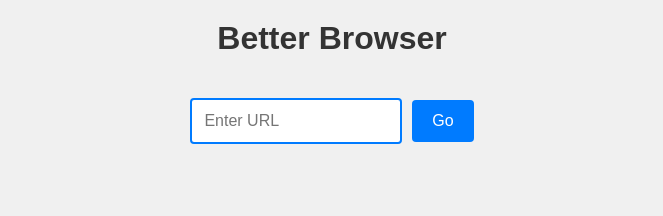
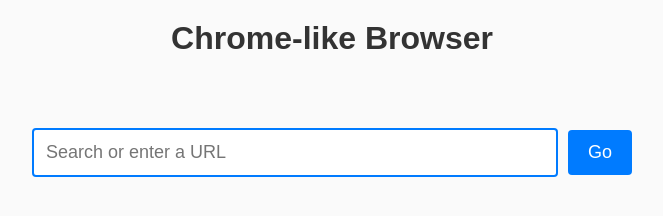
Before and after one commit to Doodle-Art/Doodle-Art.github.io, a plain HTML site: page index.html in a window 1280 px wide. Shown: the whole page, without its empty margins (308-971 px from the left). Drawn offline with Linux system fonts and the light colour scheme.

Commit message:
index.html

```diff
--- a/index.html
+++ b/index.html
@@ -3,7 +3,7 @@
 <head>
   <meta charset="UTF-8">
   <meta name="viewport" content="width=device-width, initial-scale=1.0">
-  <title>Better Simple Browser</title>
+  <title>Chrome-like Browser</title>
   <style>
     body {
       font-family: Arial, sans-serif;
@@ -12,29 +12,35 @@
       display: flex;
       flex-direction: column;
       align-items: center;
-      background-color: #f0f0f0;
+      background-color: #fafafa;
+      color: #333;
     }
 
     h1 {
       margin-top: 20px;
+      font-size: 2rem;
       color: #333;
+      text-align: center;
     }
 
     #url-container {
-      margin-top: 20px;
       display: flex;
+      margin-top: 50px;
       align-items: center;
       justify-content: center;
+      width: 80%;
+      max-width: 600px;
     }
 
     input {
-      width: 60%;
+      width: 90%;
       padding: 12px;
-      font-size: 16px;
+      font-size: 18px;
       border: 2px solid #007BFF;
       border-radius: 4px;
       outline: none;
       margin-right: 10px;
+      background-color: white;
     }
 
     input:focus {
@@ -43,7 +49,7 @@
 
     button {
       padding: 12px 20px;
-      font-size: 16px;
+      font-size: 18px;
       background-color: #007BFF;
       color: white;
       border: none;
@@ -61,29 +67,29 @@
       height: 70vh;
       border: none;
       margin-top: 20px;
-      display: none; /* Initially hidden */
+      display: none;
     }
 
     #loading {
       margin-top: 20px;
       font-size: 18px;
       color: #333;
-      display: none; /* Initially hidden */
+      display: none;
     }
 
     .error {
       color: red;
       font-weight: bold;
-      display: none; /* Initially hidden */
+      display: none;
     }
   </style>
 </head>
 <body>
 
-  <h1>Better Browser</h1>
+  <h1>Chrome-like Browser</h1>
 
   <div id="url-container">
-    <input type="text" id="url-input" placeholder="Enter URL" onkeydown="checkEnter(event)">
+    <input type="text" id="url-input" placeholder="Search or enter a URL" onkeydown="checkEnter(event)">
     <button onclick="openWebsite()">Go</button>
   </div>
 
@@ -96,7 +102,18 @@
     function openWebsite() {
       const url = document.getElementById('url-input').value.trim();
 
+      // Check if input is a URL or search term
       if (isValidUrl(url)) {
+        // URL entered
+        loadWebsite(url);
+      } else {
+        // Treat it as a search term
+        const searchUrl = 'https://www.google.com/search?q=' + encodeURIComponent(url);
+        loadWebsite(searchUrl);
+      }
+    }
+
+    function loadWebsite(url) {
       // Show loading and hide error
       document.getElementById('loading').style.display = 'block';
       document.getElementById('error-message').style.display = 'none';
@@ -104,7 +121,6 @@
       // Add http:// if the user didn't include it
       const formattedUrl = (url.startsWith('http://') || url.startsWith('https://')) ? url : 'http://' + url;
 
-        // Set iframe source and show iframe
       const iframe = document.getElementById('browser-frame');
       iframe.style.display = 'block';
       iframe.src = formattedUrl;
@@ -113,11 +129,6 @@
       setTimeout(() => {
         document.getElementById('loading').style.display = 'none';
       }, 1500);
-      } else {
-        // Show error message if the URL is invalid
-        document.getElementById('error-message').style.display = 'block';
-        document.getElementById('loading').style.display = 'none';
-      }
     }
 
     function checkEnter(event) {
```
Lines whose indentation alone changed are shown as unchanged.
